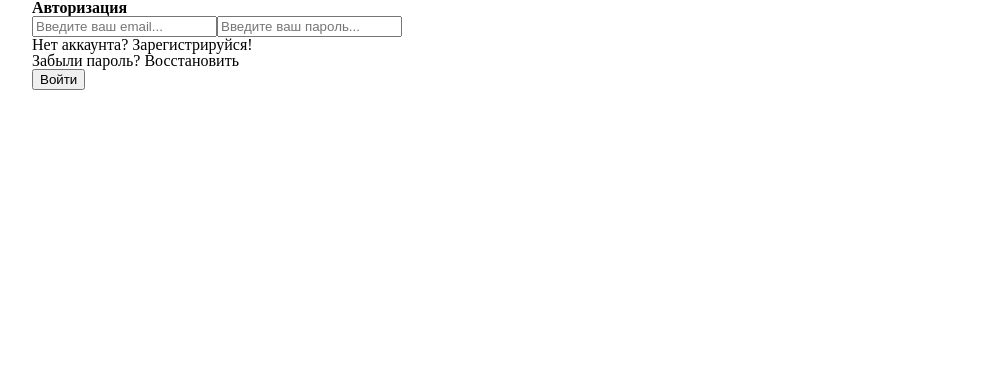
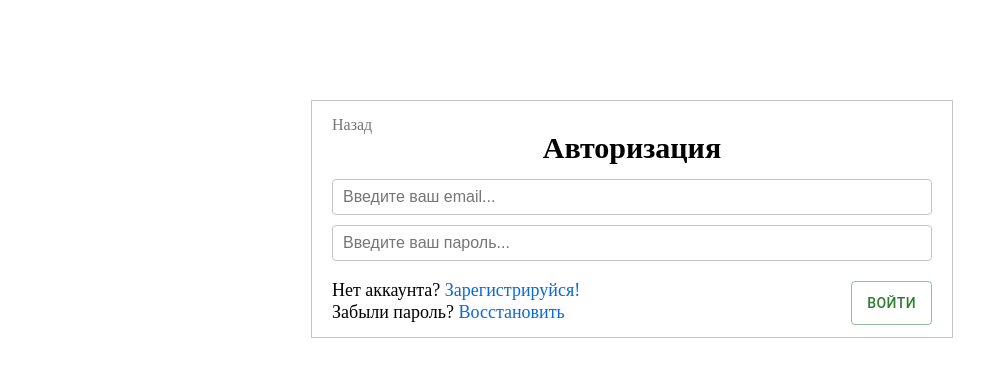
Before and after one commit to Zelelo622/bench-press-training-ts, a React (Create React App) app: page / in a window 1280 px wide. Both pictures are taken after a click on the button "АВТОРИЗАЦИЯ". Shown: the top 376 px of the page, without its empty margins (8-992 px from the left). Built offline with nearby package versions, Linux system fonts and the light colour scheme; no server answers.

Commit message:
feat: style registration form

```diff
--- a/src/assets/styles/App.css
+++ b/src/assets/styles/App.css
@@ -32,11 +32,95 @@
   font-weight: 400;
 }
 
+/* auth */
+
+.link-back {
+  color: #757575;
+  transition: all 0.2s;
+}
+.link-back:hover {
+  opacity: 0.7;
+}
+
+.registration {
+  display: flex;
+  justify-content: center;
+  align-items: center;
+  padding: 100px;
+}
+
+.registration__card {
+  padding: 16px 20px 12px;
+  border: 1px solid #c4c4c4;
+  width: 600px;
+}
+
+.registration__title {
+  font-weight: 700;
+  font-size: 30px;
+  padding-bottom: 16px;
+  text-align: center;
+}
+
+.registration__form {
+  display: flex;
+  flex-direction: column;
+}
+
+.registration__inputWrap {
+  display: flex;
+  flex-direction: column;
+  margin-bottom: 20px;
+}
+
+.registration__input + .registration__input {
+  margin-top: 10px;
+}
+.registration__input {
+  font-size: 16px;
+  max-width: 100%;
+  padding: 8px 10px;
+  border-radius: 4px;
+  border: 1px solid #c4c4c4;
+  outline: none;
+}
+
+.registration__input-forgot {
+  margin-bottom: 20px;
+}
+
+.registration__rowWrap {
+  display: flex;
+  justify-content: space-between;
+}
+
+.registration__row {
+  font-size: 18px;
+  padding-bottom: 4px;
+}
+
+.registration__link {
+  color: #0969da;
+  transition: all 0.2s;
+}
+
+.registration__btn {
+}
+
+.btnForgotWrapper {
+  display: flex;
+  justify-content: flex-end;
+}
+
+.registration__btn-forgot {
+}
+
+/* plan training */
+
 .title {
   text-align: center;
   font-size: 50px;
   font-weight: 700;
-  margin-top: 30px;
   margin-bottom: 32px;
 }
 
@@ -90,7 +174,7 @@
 .calcMax__btn {
   font-size: 18px;
   font-weight: 500;
-  overflow-x: auto; /* Добавляем горизонтальный скролл на маленьких экранах */
+  overflow-x: auto;
   max-width: 100%;
 }
 
@@ -188,6 +272,8 @@ th {
   font-weight: 300;
 }
 
+/* media */
+
 @media screen and (max-width: 620px) {
   .container {
     padding: 0 10px;
--- a/src/pages/AuthPage.tsx
+++ b/src/pages/AuthPage.tsx
@@ -5,9 +5,15 @@ import {
 import { FC, useContext, useState } from "react";
 import { auth } from "../config/FirebaseConfig";
 import { NavLink, useLocation, useNavigate } from "react-router-dom";
-import { HOME_ROUTE, LOGIN_ROUTE, REGISTRATION_ROUTE, RESET_PASS_ROUTE } from "../utils/consts";
+import {
+  HOME_ROUTE,
+  LOGIN_ROUTE,
+  REGISTRATION_ROUTE,
+  RESET_PASS_ROUTE,
+} from "../utils/consts";
 import { observer } from "mobx-react-lite";
 import { AppContext } from "..";
+import { Button } from "@mui/material";
 
 const AuthPage: FC = observer(() => {
   const { user } = useContext(AppContext);
@@ -46,13 +52,15 @@ const AuthPage: FC = observer(() => {
     <div className="registration">
       <div className="container">
         <div className="registration__card">
-          <h2 className="registration__title">
+          <NavLink to={HOME_ROUTE} className="link-back">Назад</NavLink>
+          <div className="registration__title">
             {isLogin ? "Авторизация" : "Регистрация"}
-          </h2>
+          </div>
           <form
             onSubmit={(e) => handleSubmit(e)}
             className="registration__form"
           >
+            <div className="registration__inputWrap">
               <input
                 className="registration__input"
                 placeholder="Введите ваш email..."
@@ -67,24 +75,44 @@ const AuthPage: FC = observer(() => {
                 value={password}
                 onChange={(e) => setPassword(e.target.value)}
               />
+            </div>
+            <div className="registration__rowWrap">
+              {isLogin ? (
+                <div>
                   <div className="registration__row">
-              {isLogin ? (
-                <>
-                  <div>
                     Нет аккаунта?{" "}
-                    <NavLink to={REGISTRATION_ROUTE}>Зарегистрируйся!</NavLink>
+                    <NavLink
+                      className="registration__link"
+                      to={REGISTRATION_ROUTE}
+                    >
+                      Зарегистрируйся!
+                    </NavLink>
                   </div>
-                  <div>
+                  <div className="registration__row">
                     Забыли пароль?{" "}
-                    <NavLink to={RESET_PASS_ROUTE}>Восстановить</NavLink>
+                    <NavLink
+                      className="registration__link"
+                      to={RESET_PASS_ROUTE}
+                    >
+                      Восстановить
+                    </NavLink>
                   </div>
-                </>
+                </div>
               ) : (
-                <div>
-                  Есть аккаунт? <NavLink to={LOGIN_ROUTE}>Войдите!</NavLink>
+                <div className="registration__row">
+                  Есть аккаунт?{" "}
+                  <NavLink className="registration__link" to={LOGIN_ROUTE}>
+                    Войдите!
+                  </NavLink>
                 </div>
               )}
-              <button>{isLogin ? "Войти" : "Регистрация"}</button>
+              <Button
+                variant="outlined"
+                color="success"
+                className="registration__btn"
+              >
+                {isLogin ? "Войти" : "Регистрация"}
+              </Button>
             </div>
           </form>
         </div>
--- a/src/pages/ForgotPassPage.tsx
+++ b/src/pages/ForgotPassPage.tsx
@@ -1,8 +1,9 @@
 import { sendPasswordResetEmail } from "firebase/auth";
 import { FC, useState } from "react";
-import { useNavigate } from "react-router-dom";
+import { NavLink, useNavigate } from "react-router-dom";
 import { auth } from "../config/FirebaseConfig";
 import { HOME_ROUTE } from "../utils/consts";
+import { Button } from "@mui/material";
 
 const ForgotPassPage: FC = () => {
   const [email, setEmail] = useState("");
@@ -22,19 +23,34 @@ const ForgotPassPage: FC = () => {
   };
 
   return (
-    <div className="resetPass">
+    <div className="registration">
       <div className="container">
-        <div className="resetPass__inner">
-          <h1 className="resetPass__title">Восстановление пароля</h1>
-          <form onSubmit={(e) => handleSubmit(e)} className="resetPass__form">
+        <div className="registration__card">
+          <NavLink to={HOME_ROUTE} className="link-back">
+            Назад
+          </NavLink>
+          <div className="registration__title">Восстановление пароля</div>
+          <form
+            onSubmit={(e) => handleSubmit(e)}
+            className="registration__form"
+          >
             <input
               type="email"
               name="email"
-              className="resetPass__input"
+              className="registration__input registration__input-forgot"
+              placeholder="Введите ваш email..."
               value={email}
               onChange={(e) => setEmail(e.target.value)}
             />
-            <button className="resetPass__btn">Сбросить</button>
+            <div className="btnForgotWrapper">
+              <Button
+                variant="contained"
+                color="success"
+                className="registration__btn registration__btn-forgot"
+              >
+                Сбросить
+              </Button>
+            </div>
           </form>
         </div>
       </div>
```
Lines whose indentation alone changed are shown as unchanged.
